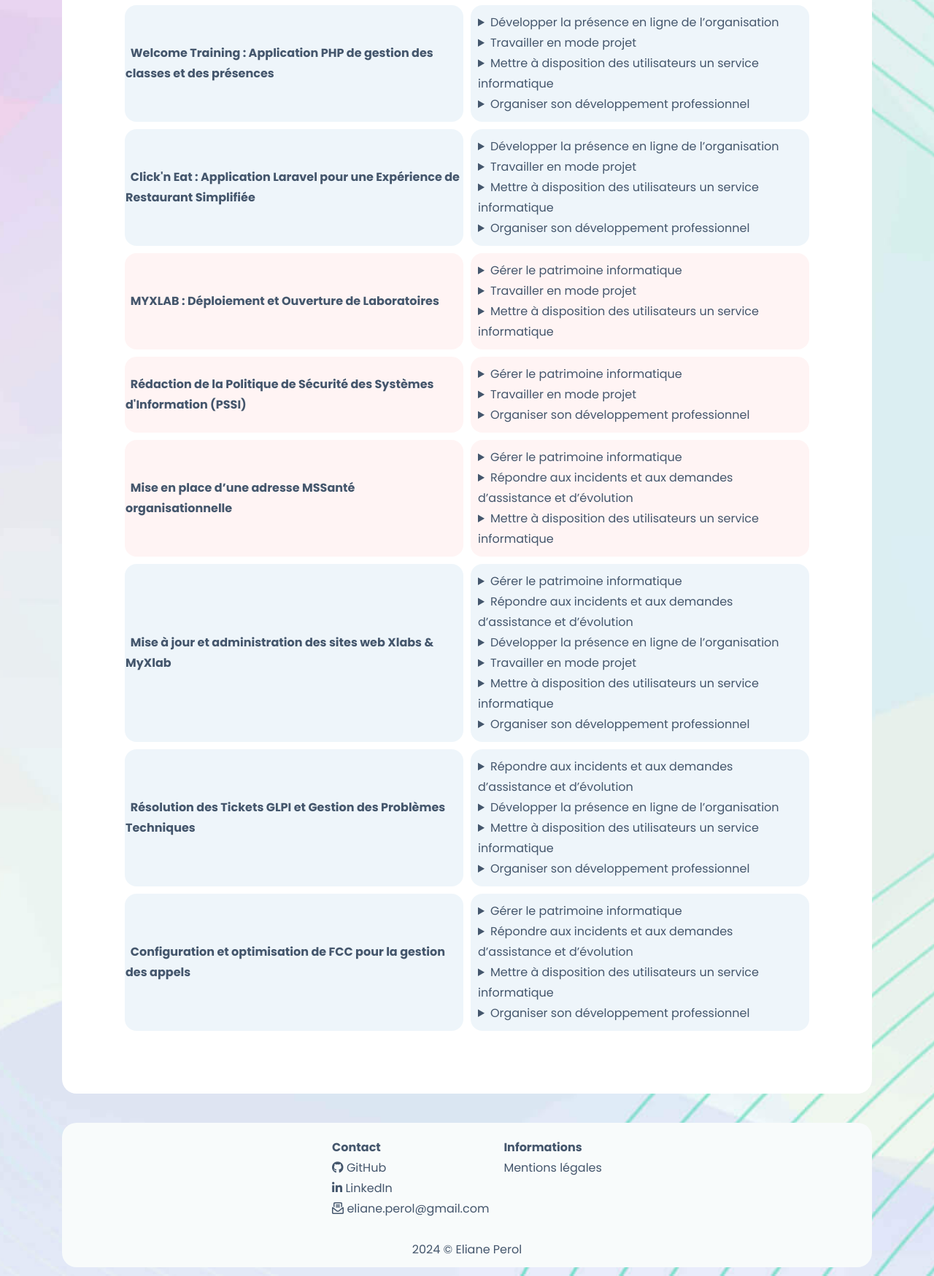
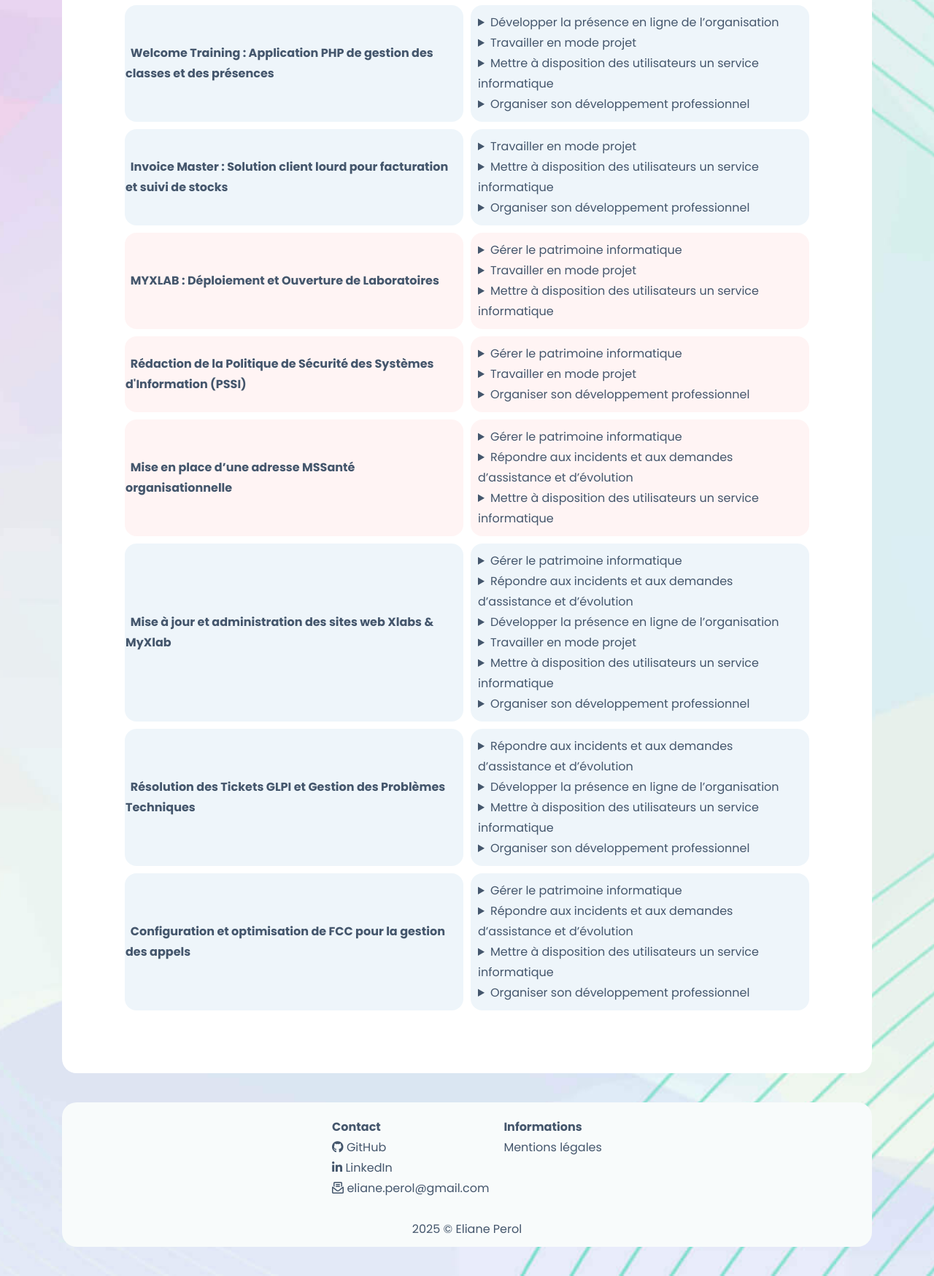
Before and after one commit to ElianePerol/Portfolio.2025.BTS.SIO, a PHP site: page /summary.php in a window 1280 px wide. Shown: the part 525-2274 px from the top of the page at 73% size. Run offline with PHP 8.4, Linux system fonts and the light colour scheme.

Commit message:
minor fixes

```diff
--- a/common/footer.php
+++ b/common/footer.php
@@ -19,7 +19,7 @@
                         </div>
                     </div>
                 <br>
-                <span>2024 © Eliane Perol</span>
+                <span><?php echo date('Y'); ?>  © Eliane Perol</span>
                 </div>
             </div>
         </div>
--- a/summary.php
+++ b/summary.php
@@ -98,15 +98,8 @@ include_once "common/header.php";
                         </td>
                     </tr>
                     <tr>
-                        <th class = "catkrill-table bostami-contact-item text-start text-wrap"><span>&nbsp Click'n Eat : Application Laravel pour une Expérience de Restaurant Simplifiée</span></th>
+                        <th class = "catkrill-table bostami-contact-item text-start text-wrap"><span>&nbsp Invoice Master : Solution client lourd pour facturation et suivi de stocks</span></th>
                         <td class = "catkrill-table bostami-contact-item">
-                            <details>
-                                <summary>Développer la présence en ligne de l’organisation</summary>
-                                <ul>
-                                    <li>&nbsp - Participer à la valorisation de l’image de l’organisation sur les médias numériques en tenant compte du cadre juridique et des enjeux économiques</li>
-                                    <li>&nbsp - Participer à l’évolution d’un site Web exploitant les données de l’organisation</li>
-                                </ul>
-                            </details>
                             <details>
                                 <summary>Travailler en mode projet</summary>
                                 <ul>
```
Also changed, not shown: skills-modals.php (+3 -8 lines).
